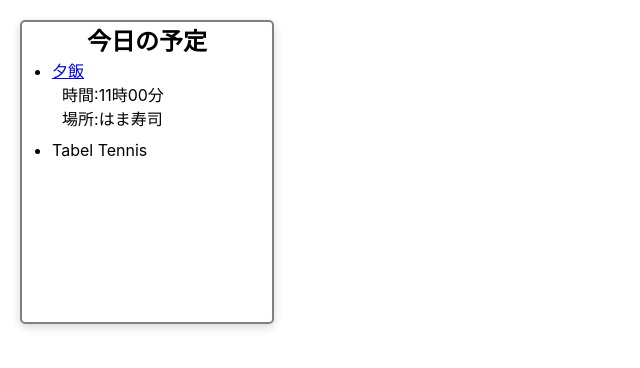
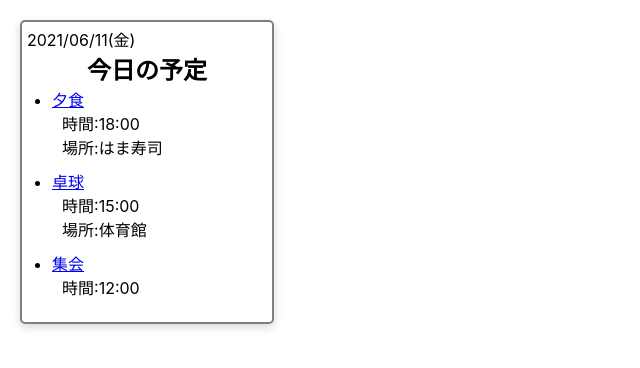
Before and after one commit to u-kai/toke_app-react, a React (Create React App) app: page / in a window 1280 px wide. Shown: the top 368 px of the page, without its empty margins (0-640 px from the left). Built offline with nearby package versions, Linux system fonts and the light colour scheme.

Commit message:
create schedules card

```diff
--- a/src/App.tsx
+++ b/src/App.tsx
@@ -5,10 +5,10 @@ function App() {
     <Card
     title="今日の予定"
     isDate={true}
-    schedules={["夕食","卓球","集会"]}
-    scheduleDates={["18:00","15:00","12:00"]}
-    scheduleLocations={["はま寿司","体育館","プラザ"]}
-    scheduleUrl={["#","#","#"]}
+    schedules={["夕食","卓球","集会","Meeting"]}
+    scheduleDates={["18:00","15:00","12:00","12:00"]}
+    scheduleLocations={["はま寿司","体育館","プラザ","Zoom"]}
+    scheduleUrl={["#","#","#","#"]}
     ></Card>
   );
 }
--- a/src/components/atoms/Card.tsx
+++ b/src/components/atoms/Card.tsx
@@ -1,5 +1,6 @@
 import styled from "styled-components"
 import React,{VFC} from "react"
+import {DateOperater} from "model/DateOperater"
 
 type Props = {
     title:string
@@ -9,25 +10,31 @@ type Props = {
     scheduleLocations:string[]
     scheduleUrl:string[]
 }
-
+const dateOperater = new DateOperater()
 export const Card:VFC<Props> = (props) => {
-    const date = new Date()
+    const today = dateOperater.displayToday()
     return(
         <CardContainer>
             {props.isDate ? (
-                <Dates>{}</Dates>
+                <Dates>{today}</Dates>
             ):(null)}
-            <Title>今日の予定</Title>
+            <Title>{props.title}</Title>
+            <ScheduleContainer>
             <SUl>
-                <Sli><a href="#">夕飯</a></Sli>
-                <div>
-                    <span>時間:</span><span>11時00分</span>
-                </div>
-                <div>
-                    <span>場所:</span>はま寿司
-                </div>
-                <Sli>Tabel Tennis</Sli>
+            {props.schedules.map((schedule,i)=>(
+                <>
+                <Sli><a href={props.scheduleUrl[i]}>{schedule}</a></Sli>
+                    <div>
+                        <span>時間:</span><span>{props.scheduleDates[i]}</span>
+                    </div>
+                    <div>
+                        <span>場所:</span>{props.scheduleLocations[i]}
+                    </div>
+                </>
+            ))}
             </SUl>
+            </ScheduleContainer>
+
         </CardContainer>
     )
 }
@@ -40,7 +47,6 @@ box-shadow:0 3px 10px rgba(0,0,0,.16);
 margin:20px;
 border-radius:5px;
 position:relative;
-overflow:auto;
 `
 const Dates = styled.div`
 font-size:16px;
@@ -63,5 +69,12 @@ margin-top:10px;
 
 `
 const SUl = styled.ul`
-padding-top:10px;
+margin-top:-5px;
 `
+const ScheduleContainer = styled.div`
+position:absolute;
+top:60px;
+height:220px;
+width:100%;
+overflow:auto;
+`
--- a/src/model/DateOperater.ts
+++ b/src/model/DateOperater.ts
@@ -13,7 +13,7 @@ export class DateOperater{
     }
     private getWeekOdDay = ():WeekOfDays|string => {
         const date = new Date()
-        let err = "Error coused!Not Return weekOfDay"
+        const err = "Error coused!Not Return weekOfDay"
         switch(date.getDay()){
             case 1:
                 return "月"
@@ -42,5 +42,4 @@ export class DateOperater{
         }
         return this.month.toString()
     }
-
 }
```
